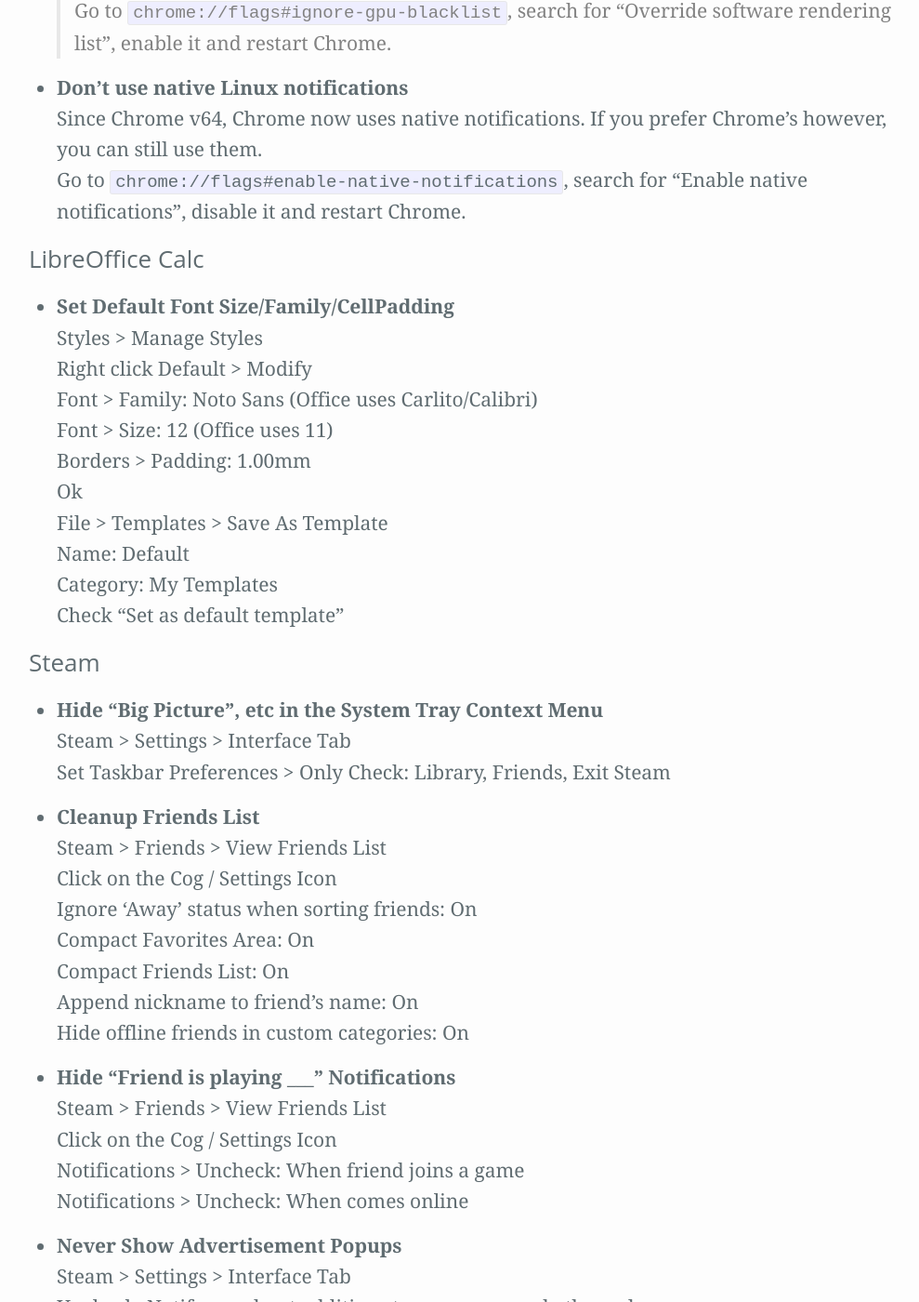
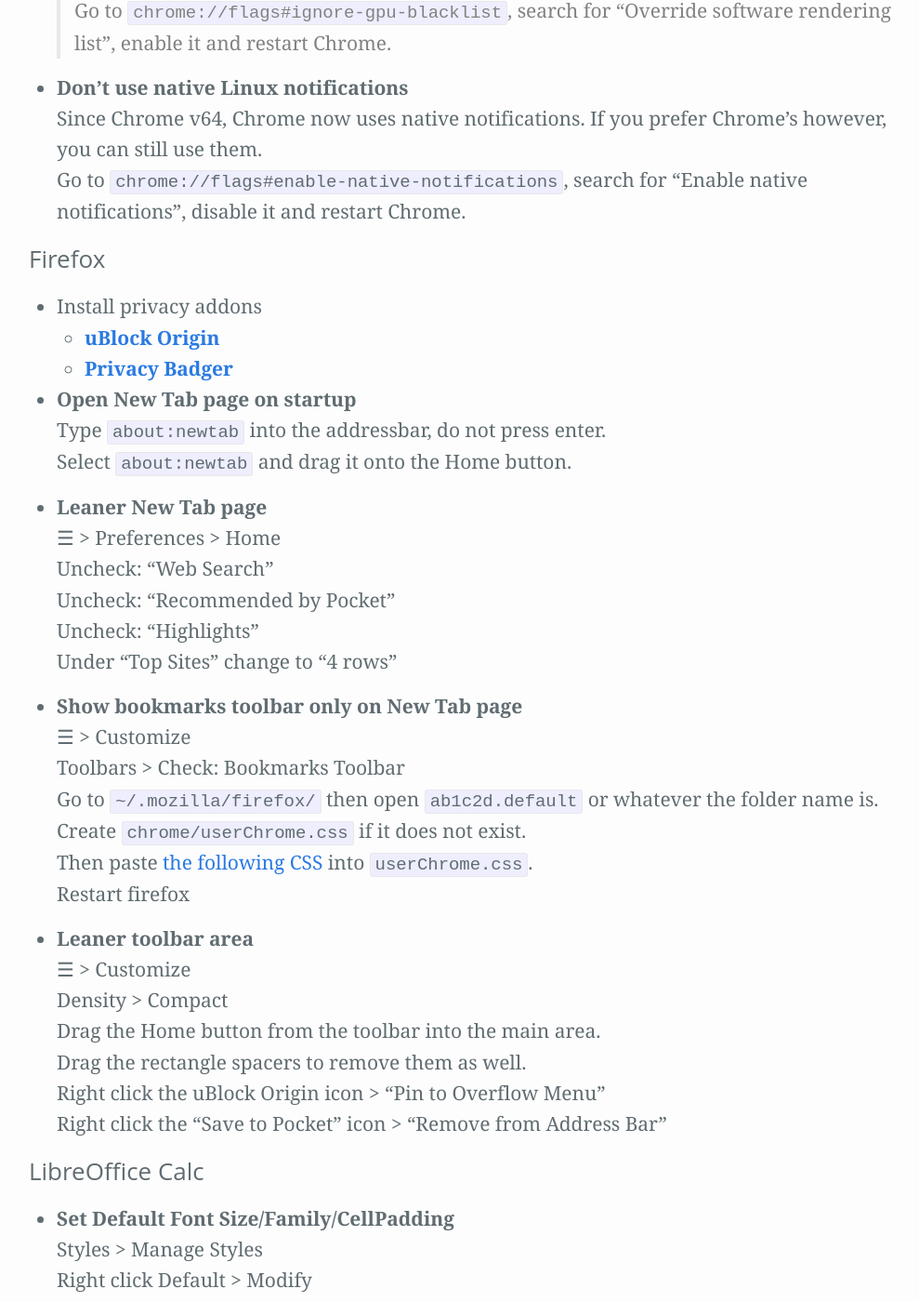
Before and after one commit to Zren/zren.github.io, a Jekyll site: the page built from kde.md, in a window 1280 px wide and 1400 px high, scrolled down 10331 px. Shown: the whole window at 93% size, without its empty margins (127-1116 px from the left). Built offline with Jekyll 4.4.1, drawn with Linux system fonts in a browser that asks for light colours.

Commit message:
Add newtab + addressbar tips for Firefox

```diff
--- a/kde.md
+++ b/kde.md
@@ -411,6 +411,46 @@
   Go to `chrome://flags#enable-native-notifications`, search for "Enable native notifications", disable it and restart Chrome.
 
 
+### Firefox
+
+{% assign i = i | plus: 1 %}
+* {:#cfg-{{ i }}} Install privacy addons
+  * [uBlock Origin](https://addons.mozilla.org/en-US/firefox/addon/ublock-origin/)
+  * [Privacy Badger](https://addons.mozilla.org/en-US/firefox/addon/privacy-badger17/)
+
+{% assign i = i | plus: 1 %}
+* {:#cfg-{{ i }}} Open New Tab page on startup
+  Type `about:newtab` into the addressbar, do not press enter.
+  Select `about:newtab` and drag it onto the Home button.
+
+{% assign i = i | plus: 1 %}
+* {:#cfg-{{ i }}} Leaner New Tab page
+  ☰ > Preferences > Home
+  Uncheck: "Web Search"
+  Uncheck: "Recommended by Pocket"
+  Uncheck: "Highlights"
+  Under "Top Sites" change to "4 rows"
+
+{% assign i = i | plus: 1 %}
+* {:#cfg-{{ i }}} Show bookmarks toolbar only on New Tab page
+  ☰ > Customize
+  Toolbars > Check: Bookmarks Toolbar
+  Go to `~/.mozilla/firefox/` then open `ab1c2d.default` or whatever the folder name is.
+  Create `chrome/userChrome.css` if it does not exist.
+  Then paste [the following CSS](https://github.com/Timvde/UserChrome-Tweaks/blob/master/toolbars/show-bookmarks-only-on-newtab.css) into `userChrome.css`.
+  Restart firefox
+
+{% assign i = i | plus: 1 %}
+* {:#cfg-{{ i }}} Leaner toolbar area
+  ☰ > Customize
+  Density > Compact
+  Drag the Home button from the toolbar into the main area.
+  Drag the rectangle spacers to remove them as well.
+  Right click the uBlock Origin icon > "Pin to Overflow Menu"
+  Right click the "Save to Pocket" icon > "Remove from Address Bar"
+
+
+
 ### LibreOffice Calc
 
 {% assign i = i | plus: 1 %}
```
